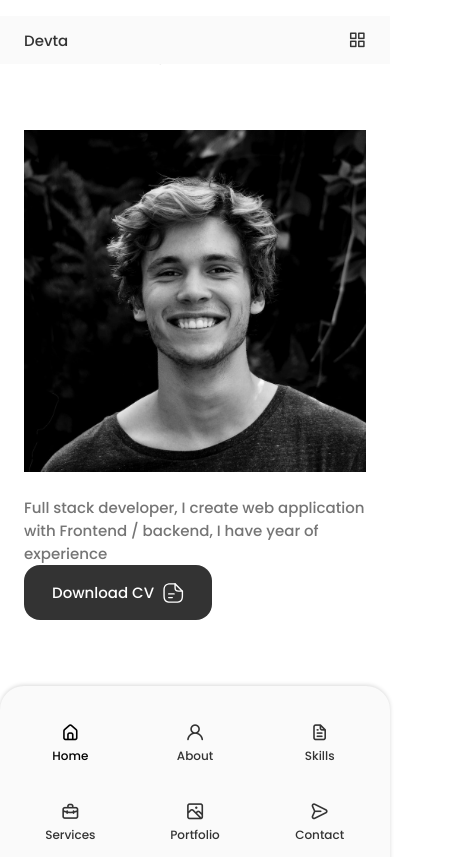
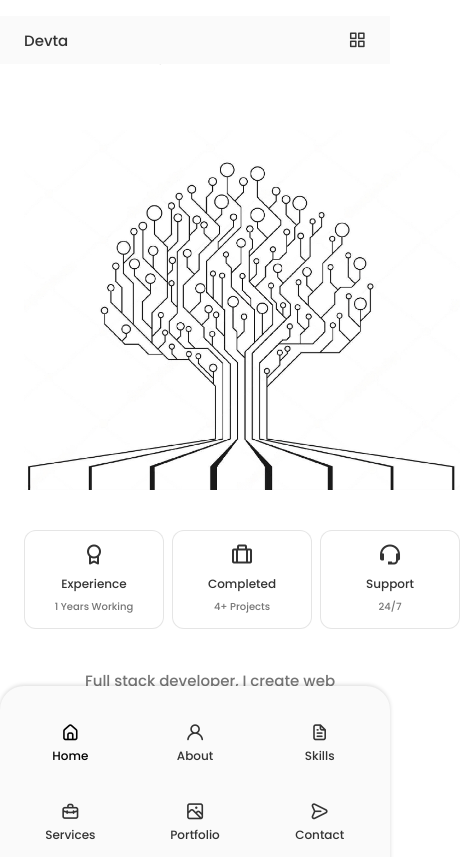
Before and after one commit to prakash2311/Portfolio-2, a React (Create React App) app: page / in a window 390 px wide. Shown: the part 780-1637 px from the top of the page, 460 px wide, since content can reach past the window. Before the commit the page ends 1464 px from the top, so only its background shows below. Built offline with nearby package versions, Linux system fonts and the light colour scheme.

Commit message:
updating about page

```diff
--- a/src/components/about/Info.js
+++ b/src/components/about/Info.js
@@ -2,7 +2,25 @@ import React from "react";
 
 const Info = () => {
     return (
-        <div></div>
+        <div className="about__info grid">
+            <div className="about__box">
+            <i class='bx bx-award about__icon'></i>
+                <h3 className="about__title">Experience</h3>
+                <span className="about__subtitle">1 Years Working</span>
+            </div>
+
+            <div className="about__box">
+            <i class='bx bx-briefcase-alt about__icon'></i>
+                <h3 className="about__title">Completed</h3>
+                <span className="about__subtitle">4+ Projects</span>
+            </div>
+
+            <div className="about__box">
+            <i class='bx bx-support about__icon' ></i>
+                <h3 className="about__title">Support</h3>
+                <span className="about__subtitle">24/7</span>
+            </div>
+        </div>
     )
 }
 
--- a/src/components/about/about.css
+++ b/src/components/about/about.css
@@ -0,0 +1,101 @@
+.about__container {
+    grid-template-columns : repeat(2, 1fr);
+    align-items: center;
+    column-gap: 4rem;
+}
+
+.about__img {
+    width: 350px;
+    border-radius: 1.5rem;
+    justify-self: center;
+}
+
+.about__info {
+    grid-template-columns: repeat(3, 140px);
+    gap: 0.5rem;
+    margin-bottom: var(--mb-2);
+}
+
+.about__box{
+    background-color: var(--container-color);
+    border: 1px solid rgba(0, 0, 0, 0.1);
+    border-radius: 0.75rem;
+    text-align: center;
+    padding: 1rem 1.25rem;
+}
+
+.about__icon {
+    font-size: 1.5rem;
+    color: var(--title-color);
+    margin-bottom: var(--mb-0-5);
+
+}
+
+.about__title{
+    font-size: var(--small-font-size);
+    font-weight: var(--font-medium);
+}
+
+.about__subtitle {
+    font-size: var(--tiny-font-size);
+}
+
+.about__description {
+    padding: 0 4rem 0 0;
+    margin:var(--mb-2-5);
+}
+
+/*############  BREAKPOINTS  ############*/
+
+
+/* -----  FOR LARGER DEVICES ----- */
+
+@media screen and (max-width: 992px){
+    .about__container {
+        grid-template-columns: 1fr;
+        row-gap: 2.5rem;
+    }
+
+    .about__img{
+        width: 220px;
+    }
+
+    .about__box{
+        padding: 0.75rem 0.5rem;
+    }
+
+    .about__data {
+        text-align: center;
+    }
+
+    .about__info {
+        justify-content: center;
+    }
+
+    .about__description {
+        padding: 0 4rem 0 0;
+        margin-bottom: var(--mb-2-4)
+    }
+
+  }
+
+  /* -----  FOR MEDIUM DEVICES ----- */
+
+  @media screen and (max-width:768px) {
+    .section {
+      padding: 2rem 0 4rem;
+    }
+  }
+
+  /* -----  FOR SMALL DEVICE ----- */
+
+  @media screen and (max-width: 576px) {
+
+  }
+
+  /* -----  FOR SMALLEST DEVICE ----- */
+
+  @media screen and (max-width: 350px) {
+
+
+  }
```
Also changed, not shown: src/components/about/About.js (+4 -3 lines), src/assets/about.jpeg (added), src/assets/about.jpg (deleted).
